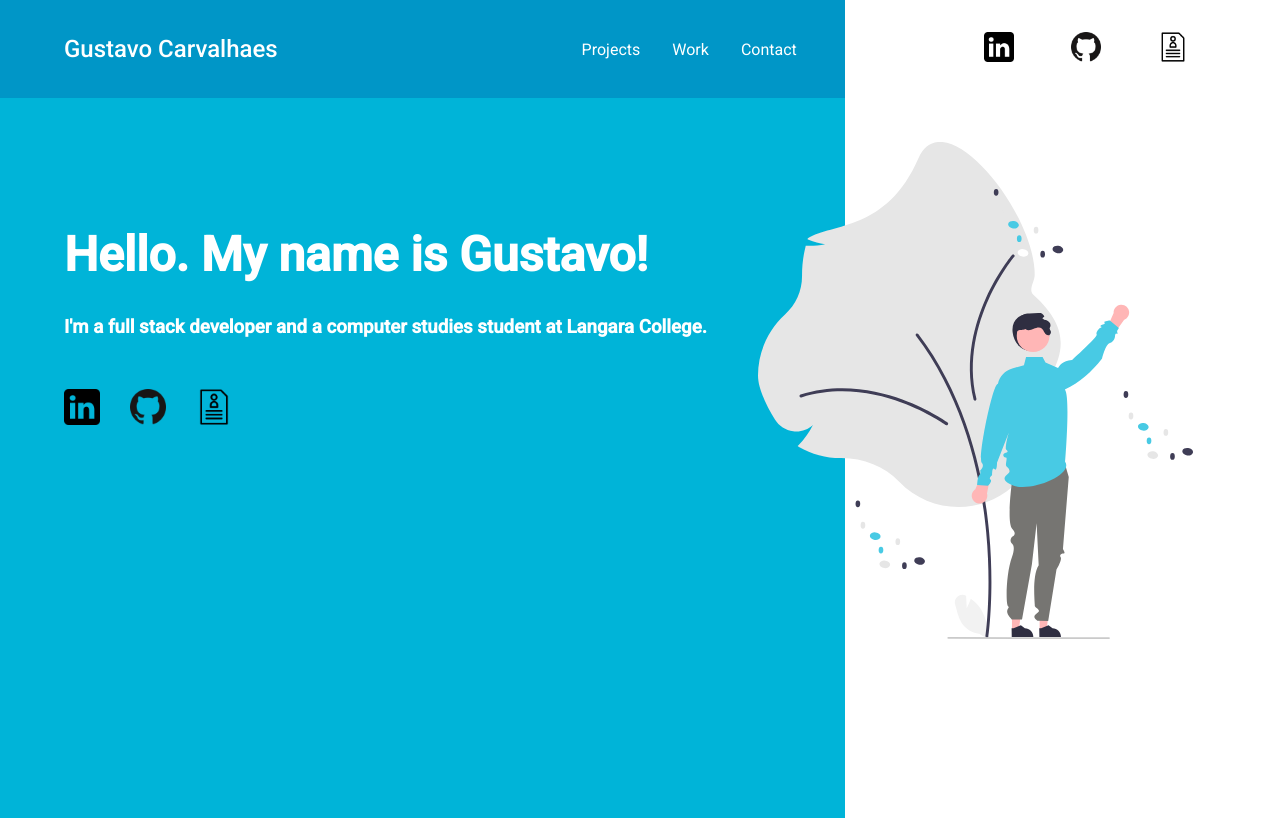
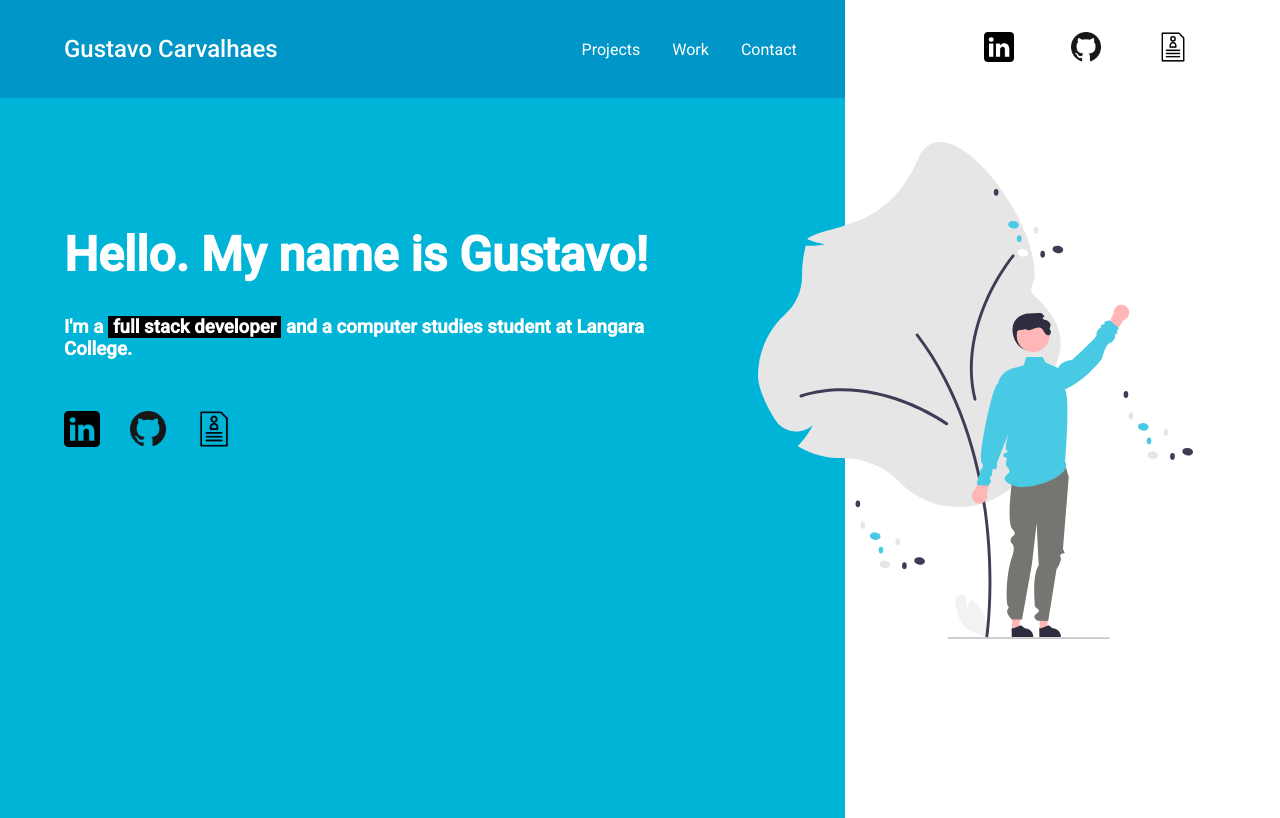
Before and after one commit to gustavocsak/developer-portfolio, a plain HTML site: page index.html in a window 1280 px wide. Drawn offline with Linux system fonts and the light colour scheme.

Commit message:
Added highlight to header/#2

```diff
--- a/css/index.scss
+++ b/css/index.scss
@@ -95,6 +95,10 @@ img {
     display: grid;
     text-align: center;
     padding: 4em;
+
+    .right-content {
+        margin-top: 3rem;
+    }
 }
 
 .social-mobile {
@@ -113,6 +117,12 @@ img {
             width: 75%;
         }
     }
+}
+
+.highlight {
+    padding: 0 5px;
+    background: black;
+    color: white;
 }
 
 @media only screen and (min-width: 600px) {
--- a/index.html
+++ b/index.html
@@ -47,7 +47,7 @@
         <div class="main-content">
             <div class="left-content">
                 <h1>Hello. My name is Gustavo!</h1>
-                <h3>I'm a full stack developer and a computer studies student at Langara College.</h3>
+                <h3>I'm a <span class="highlight">full stack developer</span> and a computer studies student at Langara College.</h3>
                 <div class="social-mobile">
                     <ul>
                         <li>
```
Also changed, not shown: css/index.css, 1 other file.
